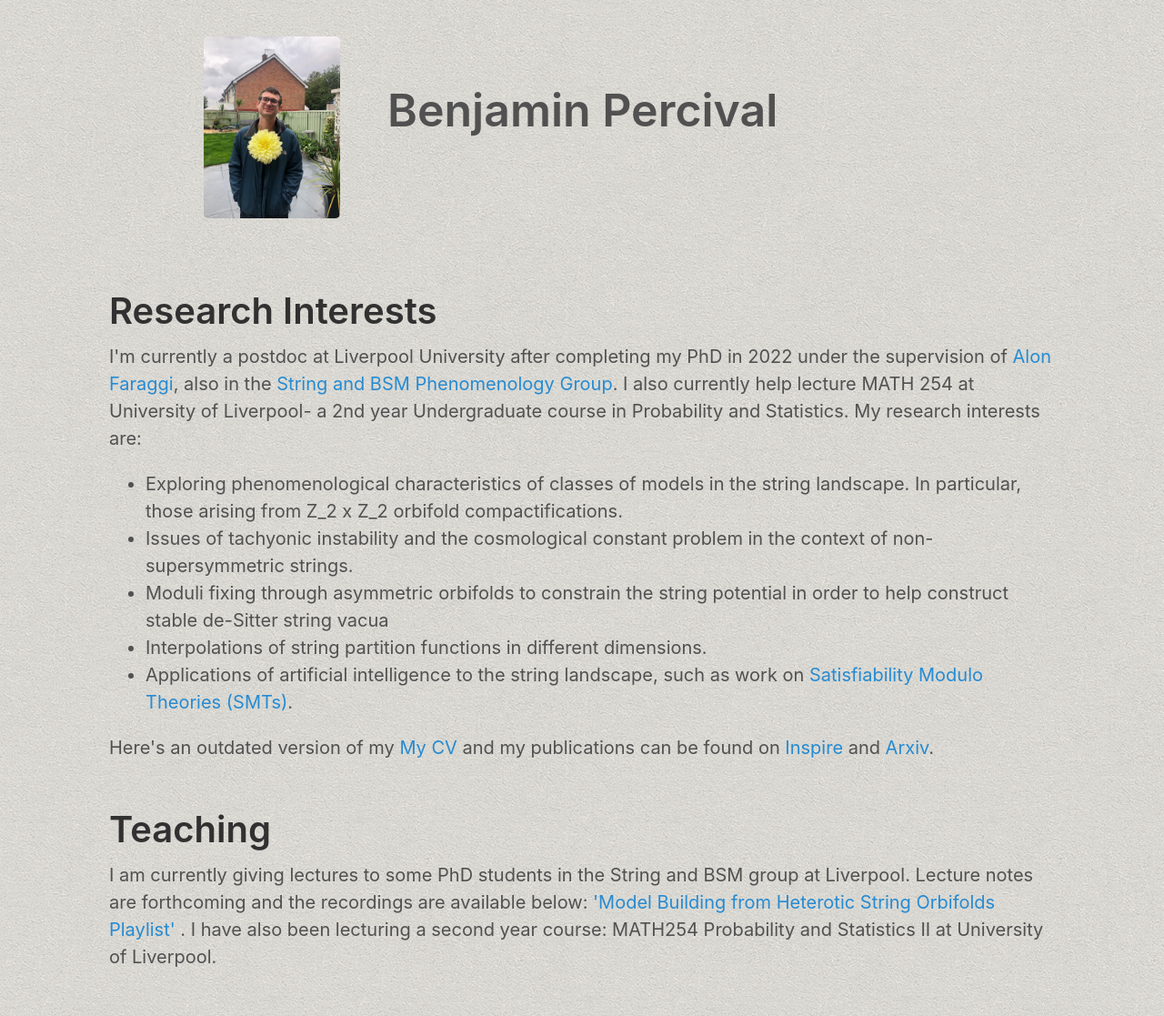
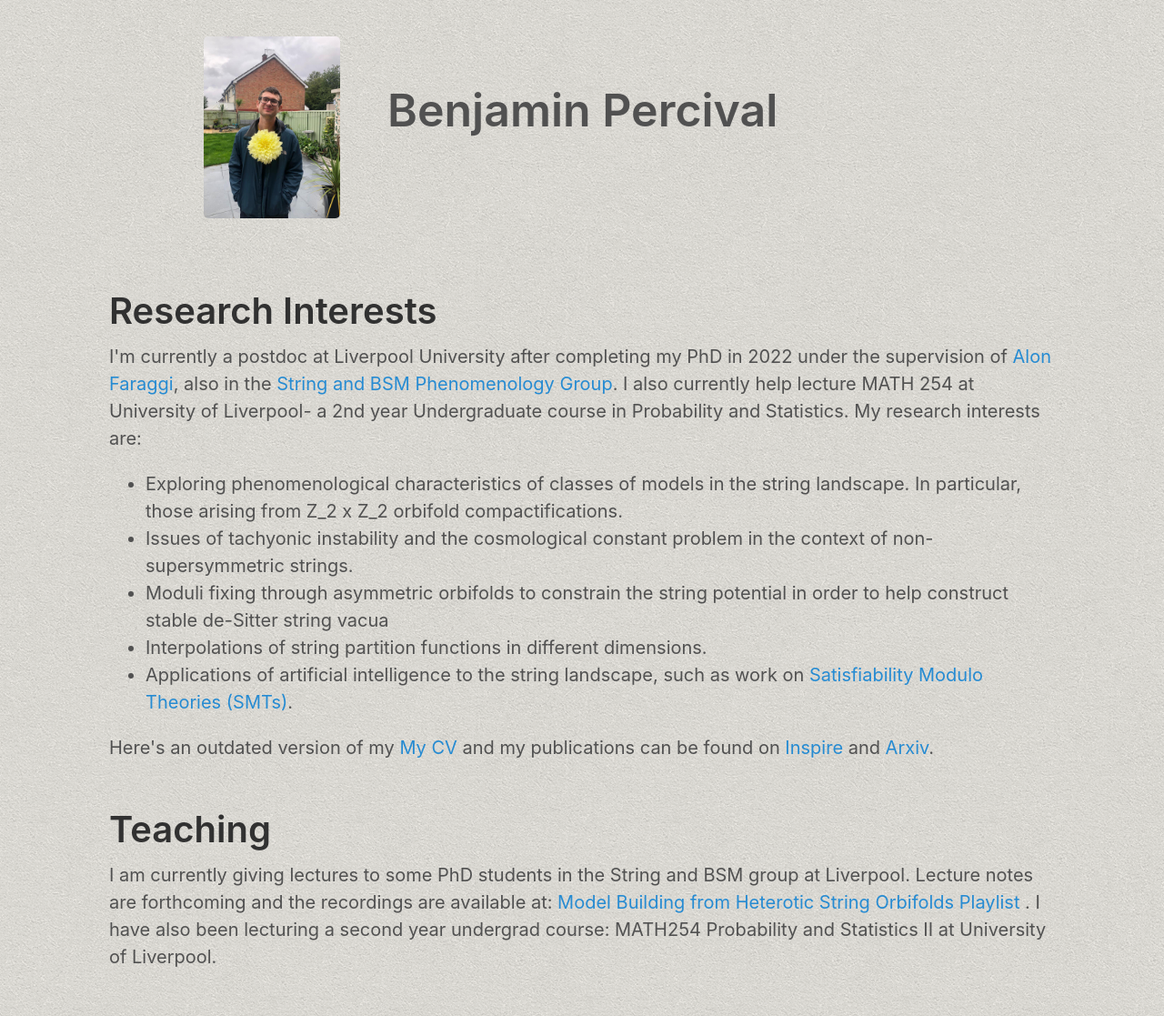
Before and after one commit to BenjaminPercival/cultivatingthegrapevine, a Jekyll site: the page index.html, which Jekyll copies as it is, in a window 1280 px wide. Shown: the whole page at 91% size. Built offline with Jekyll 4.4.1, drawn with Linux system fonts in a browser that asks for light colours.

Commit message:
Update index.html

```diff
--- a/index.html
+++ b/index.html
@@ -50,9 +50,9 @@ Here's an outdated version of my <a href="public/My_CV.pdf"> My CV</a> and my pu
     <!-- <ul class="post-list"><li><span class="post-meta">Nov 6, 2020</span> -->
         <p>
           <!--<a class="post-link" href="/academia/2020/11/06/Test-Post.html"> -->
-            I am currently giving lectures to some PhD students in the String and BSM group at Liverpool. Lecture notes are forthcoming and the recordings are available below:
-          <a href="https://www.youtube.com/playlist?list=PLDb0fYoK8hg1mokkgx-Kan3Ppxm285uKk"> 'Model Building from Heterotic String Orbifolds Playlist' </a>.
-	I have also been lecturing a second year course: MATH254 Probability and Statistics II at University of Liverpool.
+            I am currently giving lectures to some PhD students in the String and BSM group at Liverpool. Lecture notes are forthcoming and the recordings are available at:
+          <a href="https://www.youtube.com/playlist?list=PLDb0fYoK8hg1mokkgx-Kan3Ppxm285uKk"> Model Building from Heterotic String Orbifolds Playlist </a>.
+	I have also been lecturing a second year undergrad course: MATH254 Probability and Statistics II at University of Liverpool.
 	</p>
 	<!-- </a> -->
         <!-- </h3></li></ul> ->>
```
